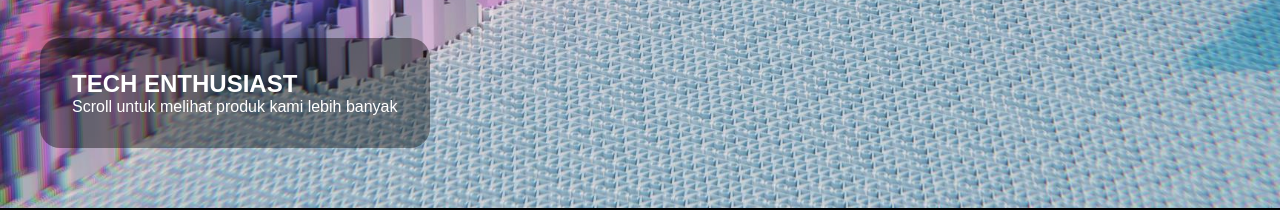
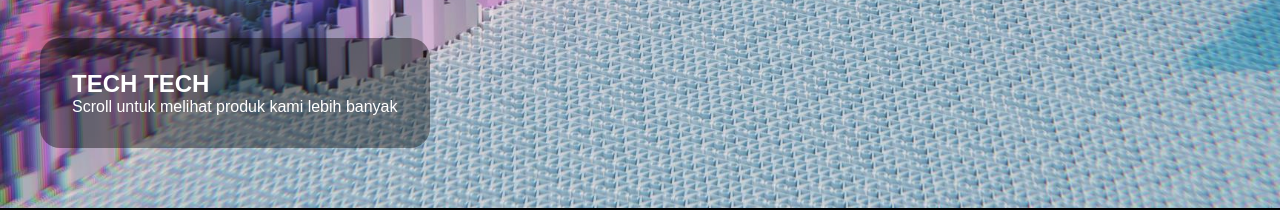
Before and after one commit to tedis7/katalog-audio, a plain HTML site: page index.html in a window 1280 px wide. Shown: the part 592-802 px from the top of the page. Drawn offline with Linux system fonts and the light colour scheme; a web font is replaced by a local one.

Commit message:
change title

```diff
--- a/index.html
+++ b/index.html
@@ -16,7 +16,7 @@
   <body>
     <section class="hero">
       <div class="hero-text">
-        <h1>TECH ENTHUSIAST</h1>
+        <h1>TECH TECH</h1>
         <p>Scroll untuk melihat produk kami lebih banyak</p>
       </div>
     </section>
```
